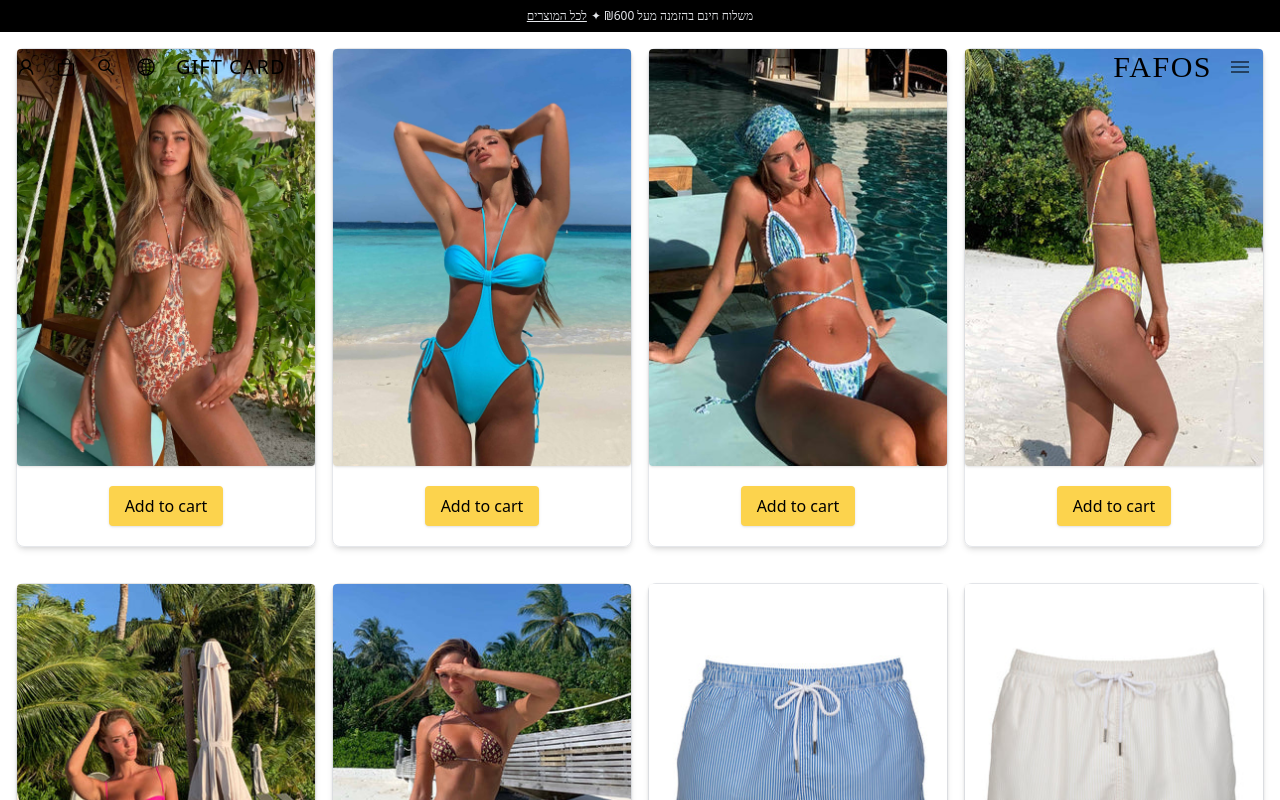
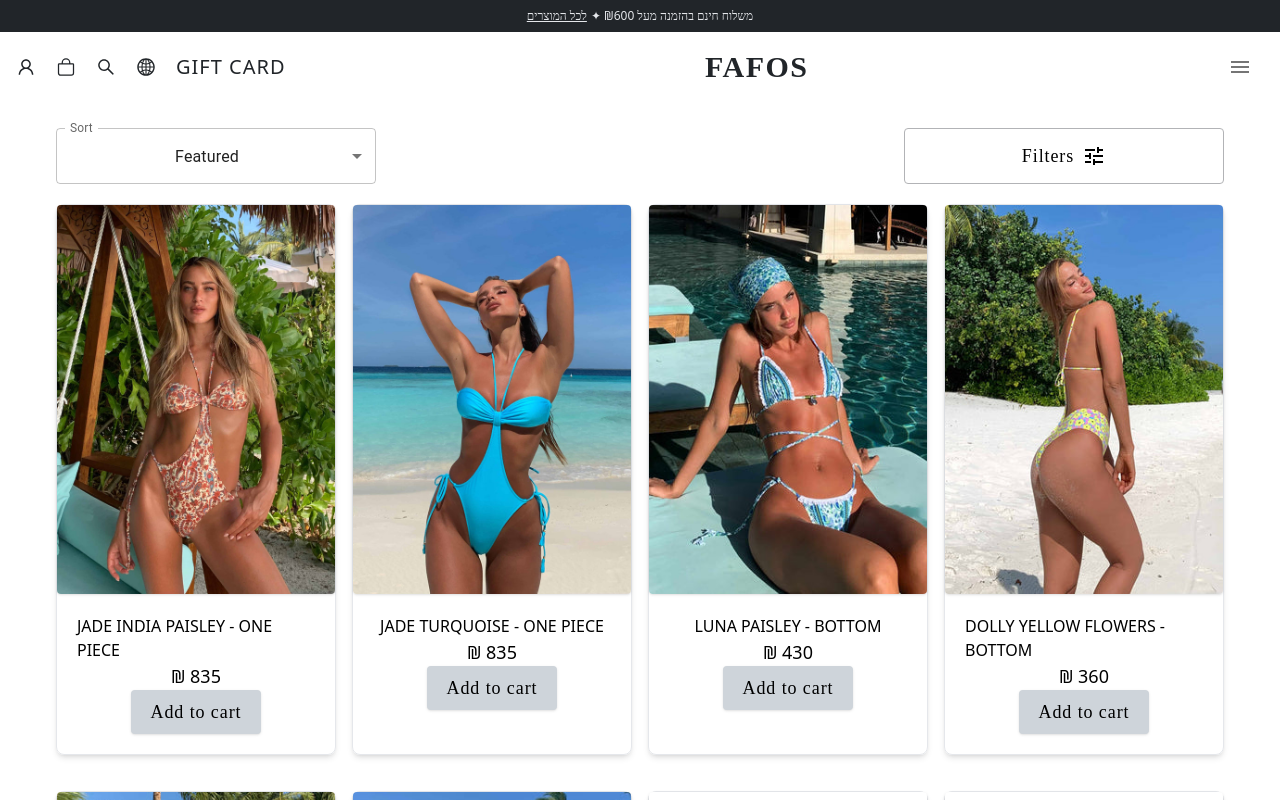
Before and after one commit to oferGavrilov/Fafos-webshop, a Next.js app: page /products in a window 1280 px wide. Shown: the top 800 px of the page. Built offline with nearby package versions, Linux system fonts and the light colour scheme; no server answers.

Commit message:
added sort and filters features

```diff
--- a/src/components/AboveHeader.tsx
+++ b/src/components/AboveHeader.tsx
@@ -3,7 +3,7 @@ import React from 'react'
 
 function AboveHeader() {
       return (
-            <Link className='bg-black flex text-white content-center justify-center text-xs p-2 cursor-pointer hover:text-gray-200' href="/collections">
+            <Link className='bg-[#212529] flex text-white content-center justify-center text-xs p-2 cursor-pointer hover:text-gray-200' href="/collections">
                   <p className='pr-1 underline'> לכל המוצרים </p>
                   <p>✦ ₪משלוח חינם בהזמנה מעל 600</p>
             </Link>
--- a/src/components/AppHeader.tsx
+++ b/src/components/AppHeader.tsx
@@ -30,7 +30,7 @@ function AppHeader({ page }: Props) {
   return (
     <>
       <header className={`fixed w-[100%] z-10 transition duration-500  ${isScrolled ? 'scrolled' : 'text-white'}`}>
-        <nav className={`flex h-[70px] items-center px-4 justify-between ${page !== 'Home' ? 'text-black' : ''}`}>
+        <nav className={`flex h-[70px] items-center px-4 justify-between ${page !== 'Home' ? 'font-black' : ''}`}>
           <div className='flex gap-5 items-center'>
             <Link className='header-icon hidden lg:block' href="/login"><AiOutlineUser /></Link>
             <Link className='header-icon' href="/cart"><IoBagOutline /></Link>
@@ -40,13 +40,13 @@ function AppHeader({ page }: Props) {
           </div>
           <Link href="/" className='flex gap-4 items-center'>
             <span className='text-3xl font-mono uppercase tracking-wider'>Fafos</span>
-            <IconButton className='text-white lg:hidden' edge='start' size='large' aria-label='logo' onClick={() => setIsOpen(true)}>
-              <MenuIcon />
-            </IconButton>
           </Link>
+          <IconButton className='text-inherit lg:hidden' edge='start' size='large' aria-label='logo' onClick={() => setIsOpen(true)}>
+            <MenuIcon />
+          </IconButton>
         </nav>
       </header>
-      <SideMenu isOpen={isOpen} setIsOpen={setIsOpen} />
+      <SideMenu isOpen={isOpen} setIsOpen={setIsOpen} menuType='main'/>
     </>
   )
 }
--- a/src/components/ProductFilter.tsx
+++ b/src/components/ProductFilter.tsx
@@ -1,8 +1,58 @@
-import React from 'react'
+import React, { useState } from 'react'
+import SideMenu from './SideMenu'
+import { Box, FormControl, InputLabel, Select, MenuItem, SelectChangeEvent } from '@mui/material'
+import TuneIcon from '@mui/icons-material/Tune'
+import { MdTune } from 'react-icons/md'
+interface Props {
+  category: string | string[] | undefined
+  handleSort: Function
+  sort: string
+}
 
-function ProductFilter() {
+function ProductFilter({ category, handleSort, sort }: Props) {
+  const [isOpen, setIsOpen] = useState(false)
+
+  function getCategoryText() {
+    switch (category) {
+      case 'all-swimwear': return 'All Swimwear'
+      case 'plus-size': return 'Plus Size'
+      case 'b-man': return 'B-Man'
+      case 'bottoms': return 'Bottoms'
+      case 'tops': return 'Tops'
+      case 'one-piece': return 'One Piece'
+    }
+  }
+
   return (
-    <div>ProductFilter</div>
+    <>
+      <section className='text-right mx-10 mt-16 mb-5 flex flex-col'>
+        <h2 className='font-fuzzy text-3xl tracking-wide'>{getCategoryText()}</h2>
+        <div className='flex justify-between pt-8 gap-4'>
+          <Box textAlign={'center'} className="w-1/2 max-w-xs">
+            <FormControl fullWidth>
+              <InputLabel id="demo-simple-select-label">Sort</InputLabel>
+              <Select
+                id="demo-simple-select"
+                value={sort}
+                label="Sort"
+                onChange={(ev) => handleSort(ev)}
+              >
+                <MenuItem value={'none'}>Featured</MenuItem>
+                <MenuItem value={'title-ascending'}>Alphabetically, A-Z</MenuItem>
+                <MenuItem value={'title-descending'}>Alphabetically, Z-A</MenuItem>
+                <MenuItem value={'price-ascending'}>Price, Low to High</MenuItem>
+                <MenuItem value={'price-descending'}>Price, High to Low</MenuItem>
+              </Select>
+            </FormControl>
+          </Box>
+          <div className='custom-hover flex items-center w-1/2 max-w-xs justify-center gap-2 border  cursor-pointer border-[#b2b3b6] rounded' onClick={() => setIsOpen(true)}>
+            <span className='font-fuzzy tracking-wider text-lg'>Filters</span>
+            <MdTune className='text-2xl' />
+          </div>
+        </div>
+      </section>
+      <SideMenu isOpen={isOpen} setIsOpen={setIsOpen} menuType={'filter'} />
+    </>
   )
 }
 
--- a/src/components/ProductList.tsx
+++ b/src/components/ProductList.tsx
@@ -9,7 +9,7 @@ interface Props {
 function ProductList({ products }: Props) {
 
   return (
-    <section className='grid gap-4 grid-cols-1 sm:grid-cols-2 lg:grid-cols-3 xl:grid-cols-4'>
+    <section className='grid gap-4 mx-10 grid-cols-1 sm:grid-cols-2 lg:grid-cols-3 xl:grid-cols-4'>
       {products.map(product => (
         <ProductPreview product={product} key={product.id} />
       ))}
--- a/src/components/ProductPreview.tsx
+++ b/src/components/ProductPreview.tsx
@@ -17,7 +17,9 @@ function ProductPreview({ product }: Props) {
         />
       </Link>
       <div className='flex flex-col items-center p-5'>
-        <button className='primary-button'>
+        <span>{product.title}</span>
+        <span className='text-lg'>₪ {product.price}</span>
+        <button className='primary-button '>
           Add to cart
         </button>
       </div>
--- a/src/components/SideMenu.tsx
+++ b/src/components/SideMenu.tsx
@@ -3,13 +3,16 @@ import { BsInstagram } from "react-icons/bs"
 import { FaFacebookF } from "react-icons/fa"
 import { SiTiktok } from "react-icons/si"
 import CloseIcon from '@mui/icons-material/Close'
+import { ReactJSXElement } from "@emotion/react/types/jsx-namespace"
 
 interface Props {
       isOpen: boolean
       setIsOpen: Function
+      menuType: string
 }
 
-function SideMenu({ isOpen, setIsOpen }: Props) {
+
+export default function SideMenu({ isOpen, setIsOpen, menuType }: Props) {
 
       return (
             <Drawer anchor="right" open={isOpen} onClose={() => setIsOpen(false)}>
@@ -17,6 +20,18 @@ function SideMenu({ isOpen, setIsOpen }: Props) {
                         <Typography variant="h6" component='div' className="relative">
                               <CloseIcon className='absolute left-2 top-3 text-3xl cursor-pointer' onClick={() => setIsOpen(false)} />
                               <ul className='flex flex-col'>
+                                    {DynamicList(menuType)}
+                              </ul>
+                        </Typography>
+                  </Box>
+            </Drawer>
+      )
+}
+
+function DynamicList(type: string): ReactJSXElement {
+      if (type === 'main') {
+            return (
+                  <>
                         <li className='menu-list mt-14'>כניסה</li>
                         <li className='menu-list'>חדש באתר</li>
                         <li className='menu-list'>בגדי ים</li>
@@ -31,11 +46,11 @@ function SideMenu({ isOpen, setIsOpen }: Props) {
                                     <BsInstagram className='footer-icon' />
                               </div>
                         </li>
-                              </ul>
-                        </Typography>
-                  </Box>
-            </Drawer>
+                  </>
+            )
+      } else {
+            return (
+                  <div>filter</div>
             )
       }
-
-export default SideMenu
+}
--- a/src/components/Teaser.tsx
+++ b/src/components/Teaser.tsx
@@ -2,7 +2,7 @@ import React from 'react'
 
 function Teaser() {
   return (
-    <ul className='text-black sm:mx-12  z-10 flex flex-col md:flex-row md:px-10 gap-[20px] my-6 md:my-[85px]'>
+    <ul className='font-black sm:mx-12  z-10 flex flex-col md:flex-row md:px-10 gap-[20px] my-6 md:my-[85px]'>
       <li className='flex-1 relative overflow-hidden'>
         <img className='teaser-img' src="imgs/home/teaser1.jpg" alt="teaser" />
         <h2 className='teaser-name'>One piece</h2>
--- a/src/pages/products.tsx
+++ b/src/pages/products.tsx
@@ -1,31 +1,42 @@
 import Layout from '@/components/Layout'
+import ProductFilter from '@/components/ProductFilter'
 import ProductList from '@/components/ProductList'
 import { Filter } from '@/models/filter.model'
-import { Product} from '@/models/products.model'
+import { Product } from '@/models/products.model'
 import { productService } from '@/services/product.service'
+import { SelectChangeEvent } from '@mui/material'
 import { useRouter } from 'next/router'
 import React, { useEffect, useState } from 'react'
 
 function Product() {
-      const [filterBy , setFilterBy] = useState<Filter>(productService.getEmptyFilter())
+      const [filterBy, setFilterBy] = useState<Filter>(productService.getEmptyFilter())
+      const [sort, setSort] = React.useState('none')
       const [products, setProducts] = useState<Product[]>([])
-      const { category } = useRouter().query
+      const category = useRouter().asPath.split('=')[1]
 
       useEffect(() => {
+            console.log('render')
             loadProducts()
-      }, [])
+      }, [sort])
 
       async function loadProducts() {
-            let data = productService.getAllProducts({...filterBy , category:category})
-            setProducts(data)
+            let data = productService.getAllProducts({ ...filterBy, category: category }, sort)
+            setProducts([...data])
+      }
+
+      const handleSort = (event: SelectChangeEvent) => {
+            console.log(event)
+            setSort(event.target.value as string)
+
       }
 
       if (!products || !products?.length) return <div>Loading...</div>
       return (
             <Layout page='Products'>
+                  <ProductFilter category={category} handleSort={handleSort} sort={sort} />
                   <ProductList products={products} />
             </Layout>
-      );
+      )
 }
 
 export default Product
--- a/src/services/product.service.ts
+++ b/src/services/product.service.ts
@@ -40,16 +40,29 @@ export const productService = {
 //       }
 // }
 
-function getAllProducts(filter: Filter = getEmptyFilter()) {
-      let filteredProducts: Product[] = []
-      if(filter.category && filter.category !== 'all-swimwear') {
+function getAllProducts(filter: Filter = getEmptyFilter(), sort: string = '') {
+      let filteredProducts: Product[] = products.slice()
+      if (filter.category && filter.category !== 'all-swimwear') {
             filteredProducts = products.filter(product => product.category === filter.category)
       }
-      return filteredProducts.length ? filteredProducts : products
+      if (sort !== 'none') {
+            filteredProducts = setSort(sort, filteredProducts)
+      }
+      return filteredProducts
 }
 
 function getEmptyFilter() {
       return { category: '' }
+}
+
+function setSort(sort: string, products: Product[]) {
+      switch (sort) {
+            case 'title-ascending': return products.sort((a, b) => a.title.toLowerCase().localeCompare(b.title.toLowerCase()))
+            case 'title-descending': return products.sort((a, b) => b.title.toLowerCase().localeCompare(a.title.toLowerCase()))
+            case 'price-ascending': return products.sort((a, b) => a.price - b.price)
+            case 'price-descending': return products.sort((a, b) => b.price - a.price)
+            default: return products
+      }
 }
 
 function getCarouselData() {
--- a/src/styles/globals.css
+++ b/src/styles/globals.css
@@ -11,7 +11,7 @@
 @layer components {
   /* Header */
   .scrolled {
-    @apply absolute top-0 z-20 bg-slate-200 opacity-90 text-black;
+    @apply absolute top-0 z-20 bg-slate-200 opacity-90 font-black;
   }
 
   .header-icon {
@@ -21,7 +21,7 @@
   /* Hero */
   .hero-btn {
     @apply uppercase text-white border-white border-2 mt-4 md:mt-10
-    tracking-wider py-1 px-5 md:py-3 md:px-10 ease-in-out duration-300 hover:bg-white hover:text-black;
+    tracking-wider py-1 px-5 md:py-3 md:px-10 ease-in-out duration-300 hover:bg-white hover:font-black;
   }
 
   /* Teaser */
@@ -50,7 +50,7 @@
   }
 
   .primary-button {
-    @apply rounded bg-amber-300 py-2 px-4 shadow outline-none hover:bg-amber-400 active:bg-amber-500;
+    @apply rounded font-fuzzy tracking-wider text-lg bg-[#ced4da] py-2 px-5 transition-colors duration-300 shadow outline-none hover:bg-[#adb5bd] active:bg-amber-500;
   }
 
 }
@@ -59,4 +59,11 @@
   .absolute-center {
     @apply absolute top-1/2 left-1/2 transform -translate-x-1/2 -translate-y-1/2;
   }
+  .custom-hover{
+    @apply transition duration-200 hover:bg-slate-100 hover:border-x-blue-500;
+  }
+
+  .font-black{
+    @apply text-[#212529];
+  }
 }
```
Lines whose indentation alone changed are shown as unchanged.
